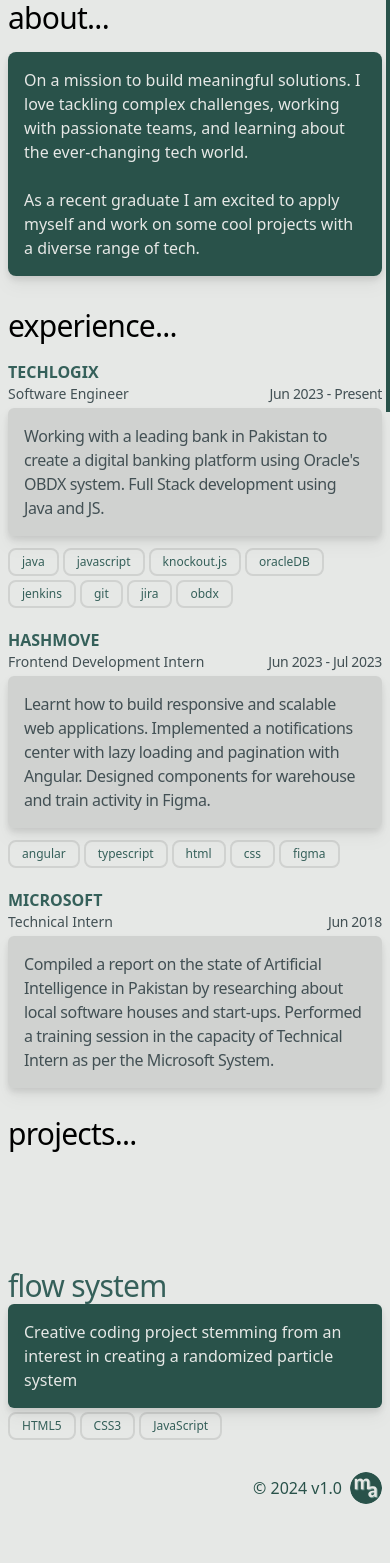
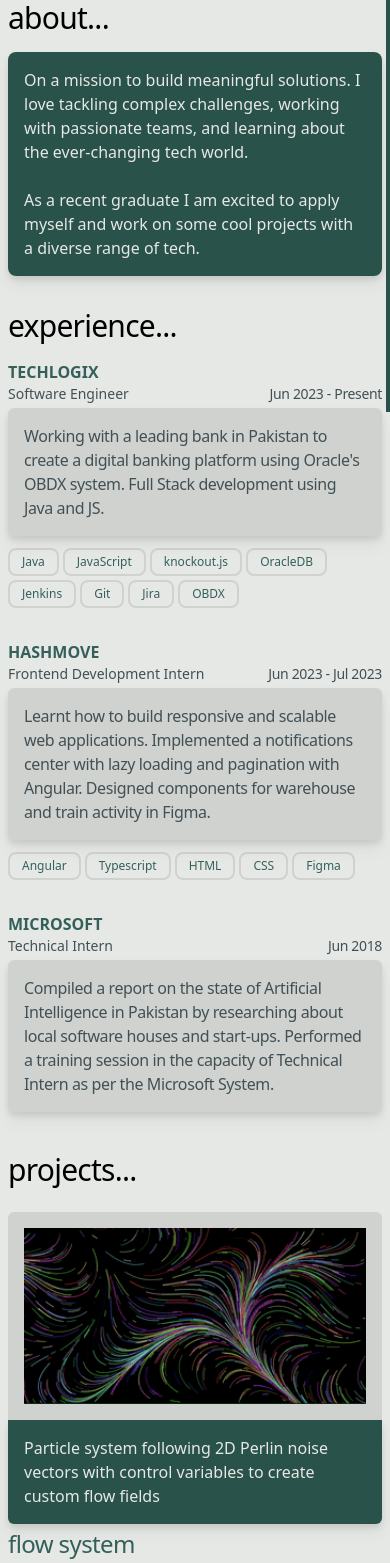
Before and after one commit to Mafzii/portfolio_v1, a Next.js app: page / in a window 390 px wide. Shown: the part 432-1995 px from the top of the page. Before the commit the page ends 1944 px from the top, so only its background shows below. Built offline with nearby package versions, Linux system fonts and the light colour scheme.

Commit message:
DEV-7: Mobile | Complete responsiveness

```diff
--- a/components/Experience.jsx
+++ b/components/Experience.jsx
@@ -7,14 +7,14 @@
     date: "Jun 2023 - Present",
     info: "Working with a leading bank in Pakistan to create a digital banking platform using Oracle's OBDX system. Full Stack development using Java and JS.",
     tech: [
-      "java",
-      "javascript",
+      "Java",
+      "JavaScript",
       "knockout.js",
-      "oracleDB",
-      "jenkins",
-      "git",
-      "jira",
-      "obdx",
+      "OracleDB",
+      "Jenkins",
+      "Git",
+      "Jira",
+      "OBDX",
     ],
   },
   {
@@ -22,7 +22,7 @@
     title: "Frontend Development Intern",
     date: "Jun 2023 - Jul 2023",
     info: "Learnt how to build responsive and scalable web applications. Implemented a notifications center with lazy loading and pagination with Angular. Designed components for warehouse and train activity in Figma.",
-    tech: ["angular", "typescript", "html", "css", "figma"],
+    tech: ["Angular", "Typescript", "HTML", "CSS", "Figma"],
   },
   {
     place: "MICROSOFT",
@@ -40,7 +40,7 @@
         {_experience.map((info, index) => {
           return (
             <div key={"experience-" + index} className="mb-4">
-              <div className="grid grid-cols-6 gap-0 mb-5">
+              <div className="grid grid-cols-6 gap-0 mb-8 md:mb-5">
                 <div className="col-span-6 md:col-span-2 flex justify-between items-end md:block mb-1">
                   <div>
                     <h3 className="text-text font-bold">{info["place"]}</h3>
--- a/components/Footer.jsx
+++ b/components/Footer.jsx
@@ -1,5 +1,5 @@
 import React from "react";
-import Image from "next/legacy/image";
+import Image from "next/image";
 
 export default function Footer() {
   return (
--- a/components/Navbar.jsx
+++ b/components/Navbar.jsx
@@ -1,5 +1,5 @@
 import { React, useRef, useState } from "react";
-import Image from "next/legacy/image";
+import Image from "next/image";
 import { motion, useInView, AnimatePresence } from "framer-motion";
 import { SocialIcon } from "react-social-icons/component";
 import "react-social-icons/github";
--- a/components/Projects.jsx
+++ b/components/Projects.jsx
@@ -1,14 +1,15 @@
 import { React, useState } from "react";
 import { motion, AnimatePresence } from "framer-motion";
-import Image from "next/legacy/image";
+import Image from "next/image";
+import flowFieldGif from "../public/image/flow-fields.gif";
 
 const _projects = [
   {
     name: "flow system",
-    image: "/image/flow-fields.gif",
+    image: flowFieldGif,
     description:
-      "Creative coding project stemming from an interest in creating a randomized particle system",
-    tech: ["HTML5", "CSS3", "JavaScript"],
+      "Particle system following 2D Perlin noise vectors with control variables to create custom flow fields",
+    tech: ["HTML", "CSS", "JavaScript"],
   },
 ];
 
@@ -18,32 +19,30 @@
       <h1 className="text-black text-3xl tracking-tight">projects...</h1>
       <div className="my-4">
         {_projects.map((info, index) => (
-          <div
-            key={"project-" + index}
-            className="my-6 md:grid grid-flow-row grid-cols-2 gap-x-6 gap-y-2"
-          >
+          <div key={"project-" + index} className="my-6 flex flex-col">
+            <div className="flex flex-wrap md:flex-nowrap gap-0 md:gap-4">
+              <div className="relative h-52 md:h-auto basis-full md:basis-3/5 flex-grow-0 bg-background-dark rounded-t-md md:rounded-md">
                 <Image
-                priority // possibly remove if causing performance issues
+                  fill
                   src={info.image}
                   alt="Gif of the project"
-                width="0"
-                height="0"
-                className="col-span-2 md:col-span-1 w-full h-52 md:h-auto rounded-md p-4"
-                objectFit="cover"
+                  className="w-full rounded-md p-4 object-cover"
                   format="gif"
                 />
-            <div className="grid grid-flow-row grid-rows-2">
-              <div className="flex items-end">
-                <h1 className="font-light tracking-tight text-3xl">
+              </div>
+              <div className="basis-full md:basis-2/5 flex-grow-0 flex flex-col-reverse md:flex-col">
+                <div className="flex items-end mt-1 md:mt-16">
+                  <h1 className="tracking-tight text-2xl md:text-3xl">
                     {info.name}
                   </h1>
                 </div>
-              <div className="bg-primary text-background rounded-md p-4 drop-shadow-lg">
+                <div className="bg-primary text-background rounded-b-md md:rounded-md p-4 drop-shadow-lg">
                   {info.description}
                 </div>
               </div>
-            <div className="col-span-2">
-              <div className="flex flex-wrap">
+            </div>
+            <div className="w-full">
+              <div className="flex flex-wrap md:mt-2">
                 {info["tech"]
                   ? info["tech"].map((chip, index) => {
                       return (
--- a/styles/globals.css
+++ b/styles/globals.css
@@ -32,6 +32,15 @@
 
 ::-webkit-scrollbar { display: none; }
 
+/* customize the form psuedo-selectors to match the theme */
+input[type="text"]:focus,
+input[type="email"]:focus,
+input[type="password"]:focus,
+textarea:focus {
+  outline: 1px solid var(--primary);
+  box-shadow: 0 0 0 1px var(--primary);
+}
+
 .bg-gradient {
   background-image: linear-gradient(var(--primary), var(--primary));
   border-radius: 50%;
@@ -48,10 +57,10 @@
 }
 
 .my-social-icon .social-svg {
-  color: #29524a;
+  color: var(--primary);
 }
 
 .my-social-icon .social-svg:hover {
-  color: #29524a;
+  color: var(--primary);
   background: white;
 }
```
Lines whose indentation alone changed are shown as unchanged.
